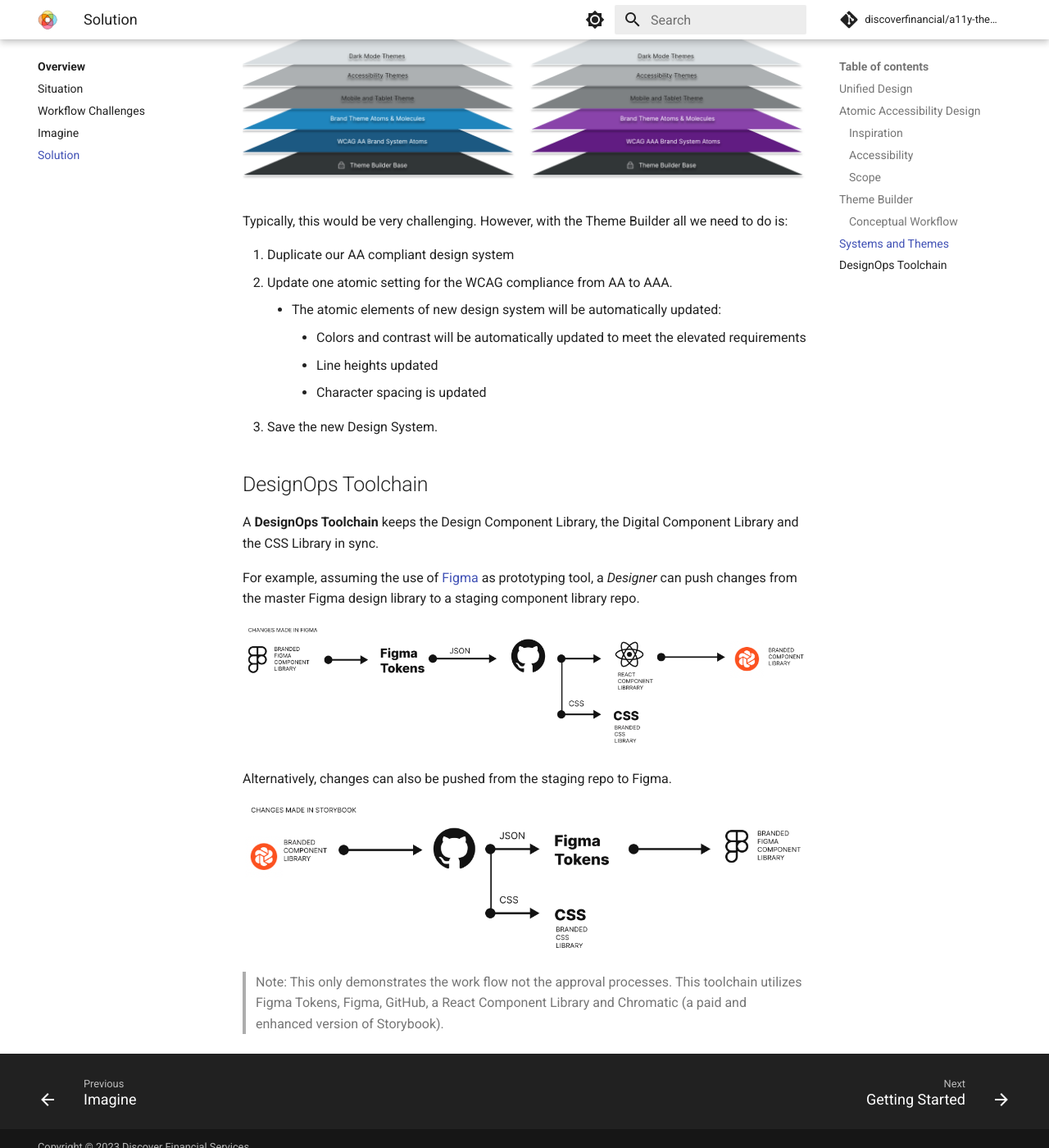
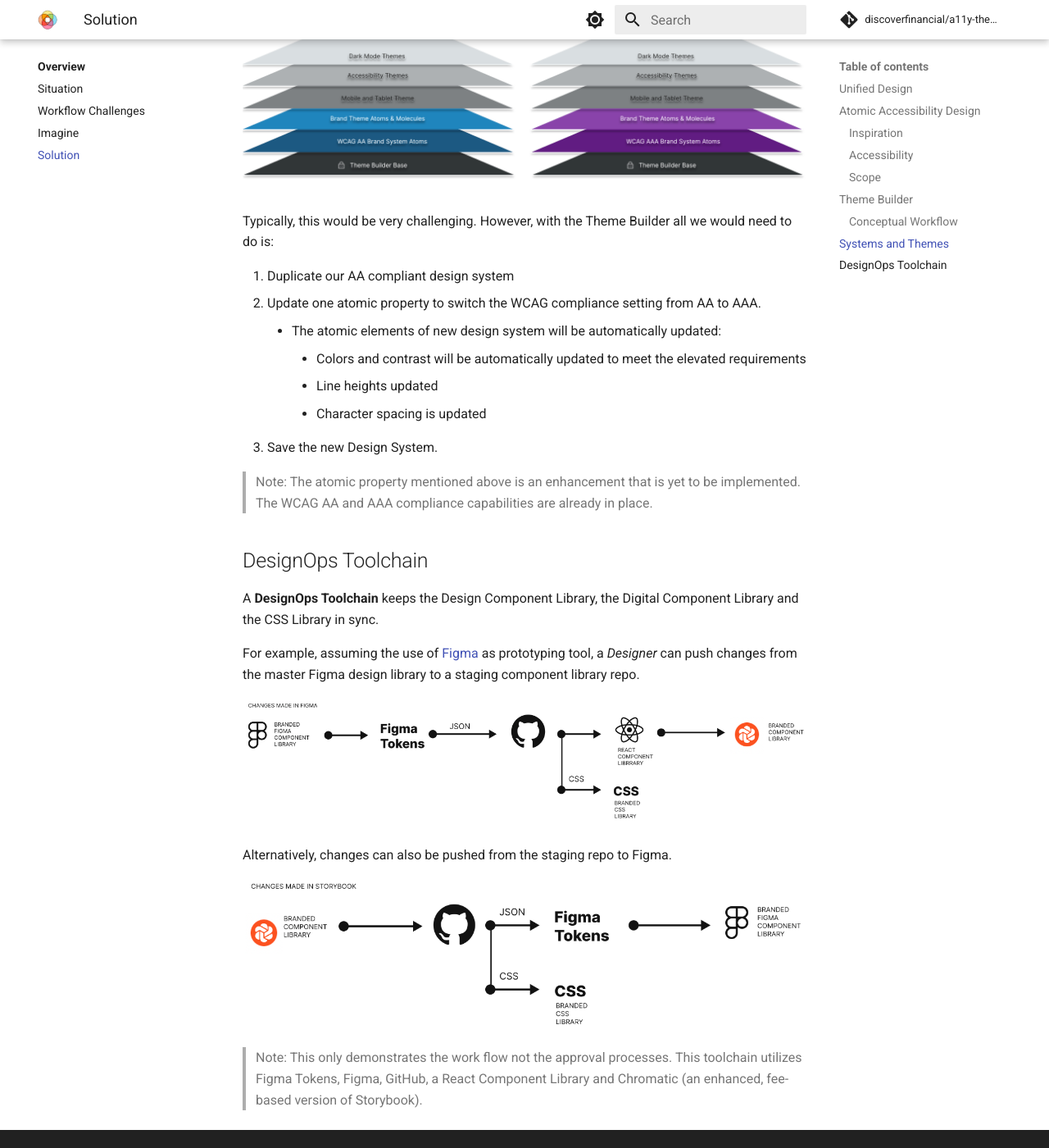
Before and after one commit to finos/a11y-theme-builder, an MkDocs documentation site: the page built from docs/motivation/solution.md, in a window 1280 px wide and 1400 px high, scrolled down 7669 px. Shown: the whole window at 82% size. Built offline with MkDocs 1.6.1 and Material for MkDocs 9.7.7, drawn with Linux system fonts in a browser that asks for light colours; comment, search, counter and statistics services are not loaded.

Commit message:
discoverfinancial/a11y-theme-builder#337: finished the Solutions section

```diff
--- a/docs/motivation/solution.md
+++ b/docs/motivation/solution.md
@@ -124,15 +124,17 @@
 
 ![autoupdate](../../_images/auto-update.png)
 
-Typically, this would be very challenging. However, with the Theme Builder all we need to do is:
+Typically, this would be very challenging. However, with the Theme Builder all we would need to do is:
 
 1. Duplicate our AA compliant design system
-2. Update one atomic setting for the WCAG compliance from AA to AAA.
+2. Update one atomic property to switch the WCAG compliance setting from AA to AAA.
     * The atomic elements of new design system will be automatically updated:
         * Colors and contrast will be automatically updated to meet the elevated requirements
         * Line heights updated
         * Character spacing is updated
 3. Save the new Design System.
+
+>Note: The atomic property mentioned above is an enhancement that is yet to be implemented.  The WCAG AA and AAA compliance capabilities are already in place.
 
 ## DesignOps Toolchain
 
@@ -146,7 +148,7 @@
 
 ![storybook-workflow](../../_images/design-ops-storybook.png)
 
->Note: This only demonstrates the work flow not the approval processes.  This toolchain utilizes Figma Tokens, Figma, GitHub, a React Component Library and Chromatic (a paid and enhanced version of Storybook).
+>Note: This only demonstrates the work flow not the approval processes.  This toolchain utilizes Figma Tokens, Figma, GitHub, a React Component Library and Chromatic (an enhanced, fee-based version of Storybook).
 
 
 
```
